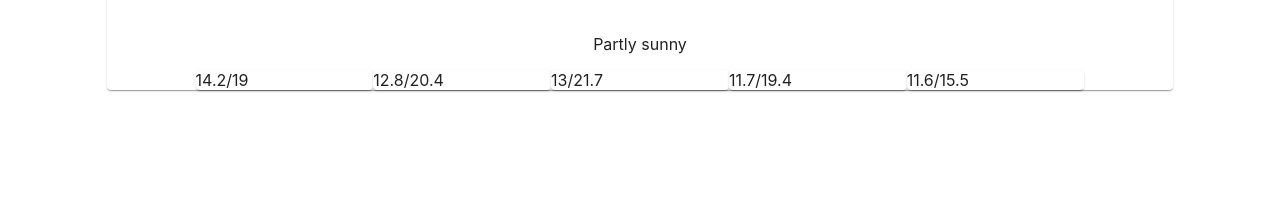
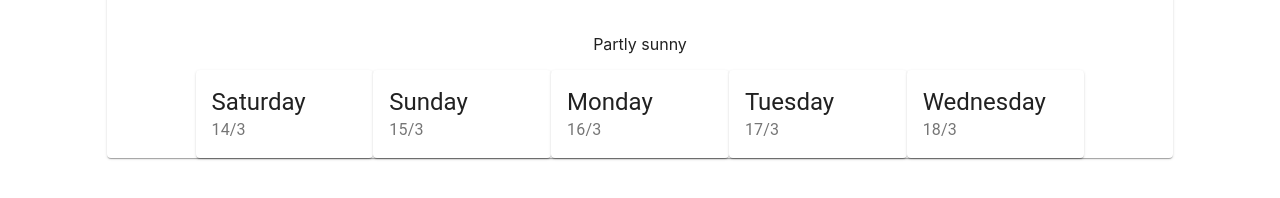
Before and after one commit to ofirkg/ofir-katz-gershon-11-03-2020, a React (Create React App) app: page / in a window 1280 px wide. Shown: the part 154-352 px from the top of the page. Built offline with nearby package versions, Linux system fonts and the light colour scheme.

Commit message:
added DayCard

```diff
--- a/src/views/WeatherDetails/WeatherDetails.js
+++ b/src/views/WeatherDetails/WeatherDetails.js
@@ -1,6 +1,7 @@
 import React, { useState, useEffect } from 'react';
 import axios from 'axios';
 import CurrentWeatherCard from 'components/CurrentWeatherCard/CurrentWeatherCard';
+import DayCard from 'components/DayCard/DayCard';
 import Grid from '@material-ui/core/Grid';
 import Card from '@material-ui/core/Card';
 import Paper from '@material-ui/core/Paper';
@@ -76,7 +77,6 @@
 					}, 3000)
 				);
 				setCurrentWeatherLoading(false);
-				console.log(currentWeatherLoading);
 			} catch (e) {
 				// setLoading(false);
 				setCurrentWeatherLoading(false);
@@ -242,8 +242,7 @@
 							</p>
 						</Grid>
 						<Grid container item justify='center' xs={12}>
-							{forecast &&
-								forecast.map((day, i) => {
+							{[...Array(5)].map((_, i) => {
 								return (
 									<Grid
 										item
@@ -251,7 +250,10 @@
 										sm={6}
 										md={2}
 										key={`day_${i}`}>
-											<Card>{`${day.Temperature.Minimum.Value}/${day.Temperature.Maximum.Value}`}</Card>
+										<DayCard
+											loading={forecastLoading}
+											data={forecast && forecast[i]}
+										/>
 									</Grid>
 								);
 							})}
```
Lines whose indentation alone changed are shown as unchanged.
